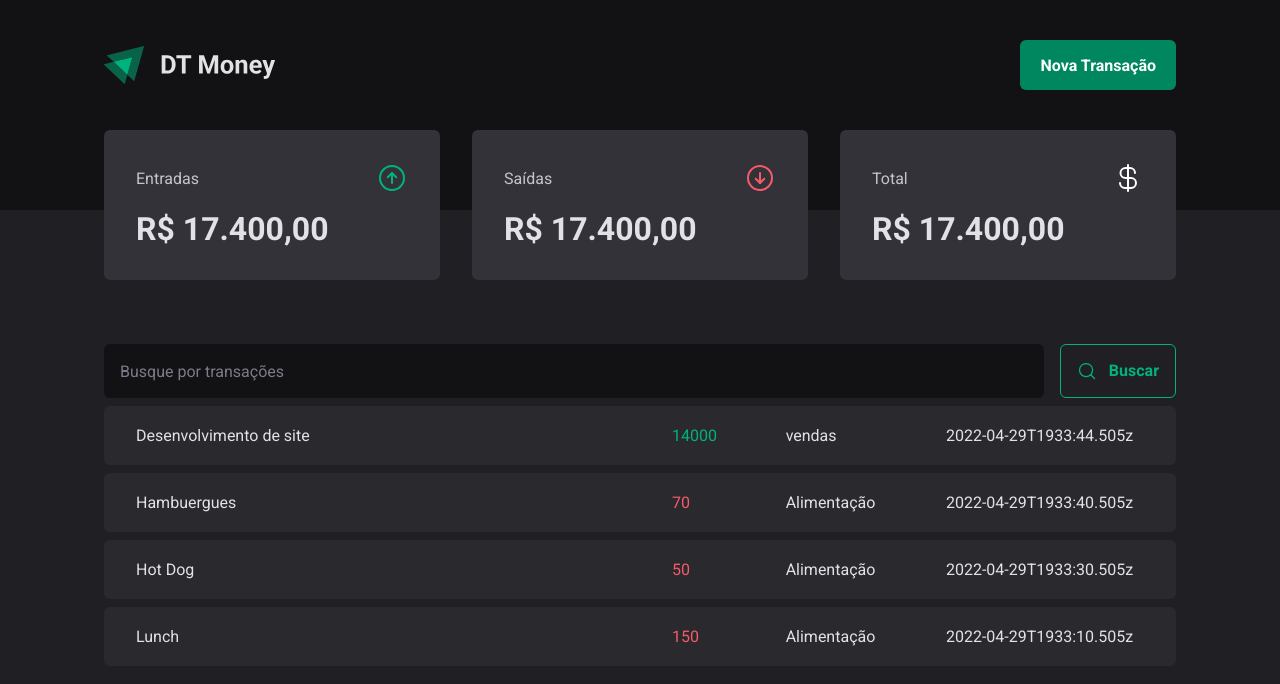
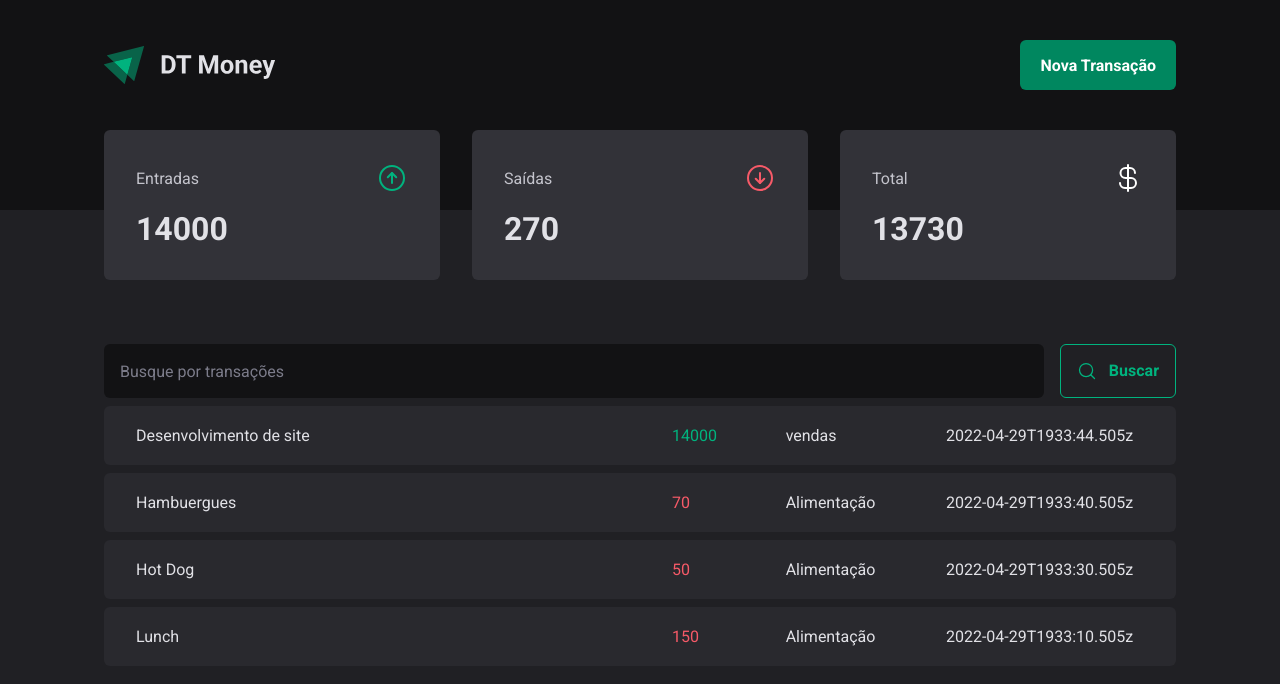
Before and after one commit to socorromarques/d-t-money, a React (Vite) app: page / in a window 1280 px wide. Shown: the top 684 px of the page. Built offline with nearby package versions, Linux system fonts and the light colour scheme; data requests are answered from the project's data file.

Commit message:
fix: altera arquivo summmary.

```diff
--- a/src/components/Summary/index.tsx
+++ b/src/components/Summary/index.tsx
@@ -4,9 +4,26 @@
 import { TransactionsContext } from "../contexts/TransactionsContext.";
 
 export function Summary () {
-        const { transactions } = useContext( TransactionsContext )
-        console.log(transactions);
+const { transactions } = useContext( TransactionsContext )
 
+const summary =transactions.reduce(
+    (Acc, transaction) => {
+        if(transaction.type === 'income'){
+            Acc.income += transaction.price;
+            Acc.total += transaction.price;
+        }else{
+            Acc.outcome += transaction.price;
+            Acc.total -= transaction.price;
+        }
+            return Acc;
+    }
+
+    ,{
+        income: 0,
+        outcome: 0,
+        total: 0
+    }
+)
     return (
         <SummaryContainer>
             <SummaryCard>
@@ -14,7 +31,7 @@
                 <span>Entradas</span>
                 <ArrowCircleUp  size={32} color="#00b37e"/>
             </header>
-            <strong>R$ 17.400,00</strong>
+            <strong>{summary.income}</strong>
             </SummaryCard>
 
             <SummaryCard>
@@ -22,7 +39,7 @@
                 <span>Saídas</span>
                 <ArrowCircleDown  size={32} color="#f75a68"/>
             </header>
-            <strong>R$ 17.400,00</strong>
+            <strong>{summary.outcome}</strong>
             </SummaryCard>
 
             <SummaryCard>
@@ -30,7 +47,7 @@
                 <span>Total</span>
                 <CurrencyDollar  size={32} color="#fff"/>
             </header>
-            <strong>R$ 17.400,00</strong>
+            <strong>{summary.total}</strong>
             </SummaryCard>
         </SummaryContainer>
     )
```
